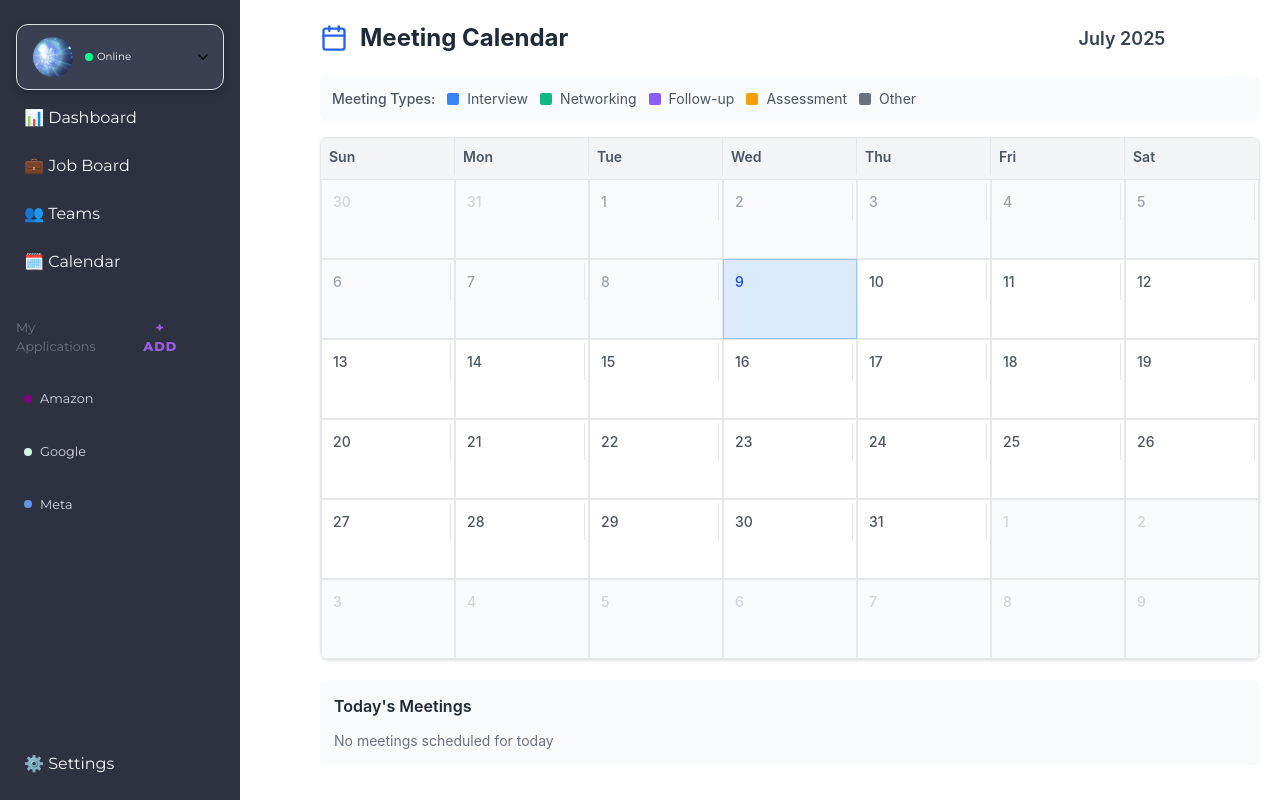
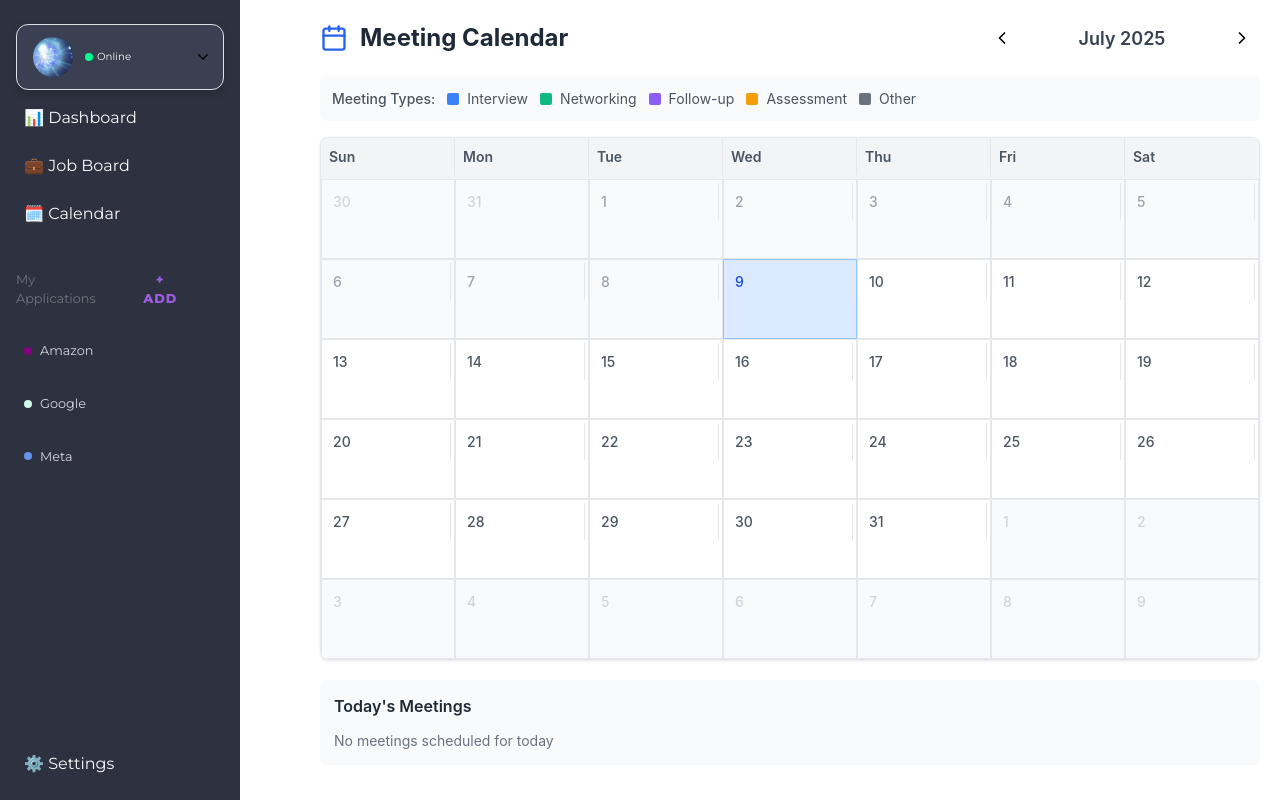
Before and after one commit to yanchikpiypiy/Job_tracker, a React (Vite) app in the folder frontend/: page /calendar in a window 1280 px wide. Built offline with nearby package versions, Linux system fonts and the light colour scheme.

Commit message:
ui updates

```diff
--- a/frontend/src/components/CalendarPage/MeetingCalendarPage.jsx
+++ b/frontend/src/components/CalendarPage/MeetingCalendarPage.jsx
@@ -200,7 +200,7 @@ const MeetingCalendar = () => {
 
                 <div className={styles.navigation}>
                 <button onClick={() => navigateMonth(-1)} className={styles.navButton}>
-                    <ChevronLeft size={20} />
+                    <ChevronLeft size={20} color='Black' />
                 </button>
 
                 <h2 className={styles.monthTitle}>
@@ -208,7 +208,7 @@ const MeetingCalendar = () => {
                 </h2>
 
                 <button onClick={() => navigateMonth(1)} className={styles.navButton}>
-                    <ChevronRight size={20} />
+                    <ChevronRight size={20} color='Black' />
                 </button>
                 </div>
             </div>
--- a/frontend/src/components/utils/SideBar.jsx
+++ b/frontend/src/components/utils/SideBar.jsx
@@ -18,7 +18,7 @@ export default function SideBar(){
                 <ul className="sidebar-links">
                 <li><a href="/dashboard">📊 Dashboard</a></li>
                 <li><a href="/jobs">💼 Job Board</a></li>
-                <li><a href="/teams">👥 Teams</a></li>
+                {/* <li><a href="/teams">👥 Teams</a></li> */}
                 <li><a href="/calendar">🗓️ Calendar</a></li>
                 </ul>
 
```
